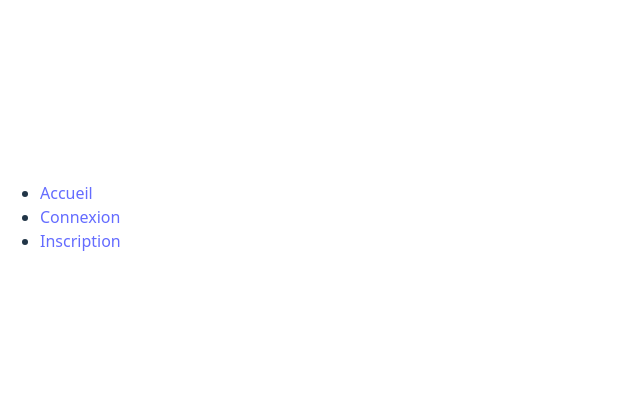
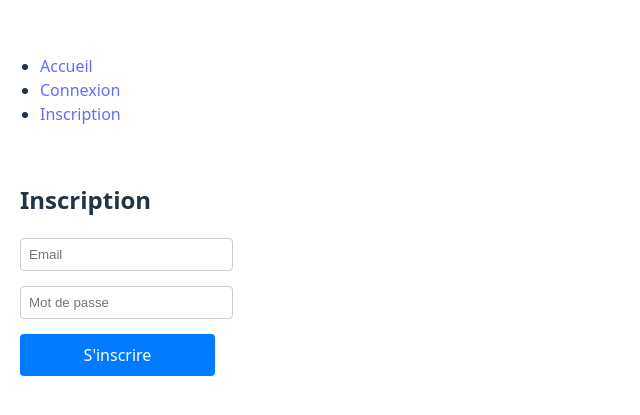
Before and after one commit to KanA-P-dot/SecureNotes, a React (Vite) app in the folder secure-notes-frontend/: page /register in a window 1280 px wide. Shown: the part 183-598 px from the top of the page, without its empty margins (0-640 px from the left). Built offline with nearby package versions, Linux system fonts and the light colour scheme.

Commit message:
feat: ajout page Register

```diff
--- a/secure-notes-frontend/src/App.jsx
+++ b/secure-notes-frontend/src/App.jsx
@@ -2,7 +2,7 @@ import { BrowserRouter as Router, Routes, Route } from 'react-router-dom'
 import Navbar from './components/Navbar'
 import Dashboard from './pages/Dashboard'
 // import Login from './pages/Login'
-// import Register from './pages/Register'
+import Register from './pages/Register'
 // import NoteEditor from './pages/NoteEditor'
 
 // App principal - gère les routes
@@ -14,9 +14,9 @@ function App() {
         <div className="main-content">
           <Routes>
             <Route path="/" element={<Dashboard />} />
-            {/* <Route path="/login" element={<Login />} />
+            {/* <Route path="/login" element={<Login />} /> */}
             <Route path="/register" element={<Register />} />
-            <Route path="/note/:id" element={<NoteEditor />} /> */}
+            {/* <Route path="/note/:id" element={<NoteEditor />} /> */}
           </Routes>
         </div>
       </div>
--- a/secure-notes-frontend/src/pages/Register.jsx
+++ b/secure-notes-frontend/src/pages/Register.jsx
@@ -0,0 +1,81 @@
+import { useState } from 'react'
+
+function Register() {
+  const [email, setEmail] = useState('')
+  const [password, setPassword] = useState('')
+
+  // TODO: ajouter validation email
+  // TODO: verifier longueur mot de passe
+
+  const handleSubmit = (e) => {
+    e.preventDefault()
+
+    // validation qu'il rentre bien les infos
+    if (!email || !password) {
+      alert('Veuillez remplir tous les champs')
+      return
+    }
+
+    console.log('Register:', { email, password })
+
+    // on vide les champs après soumission
+    setEmail('')
+    setPassword('')
+  }
+
+  return (
+    <div style={{ maxWidth: '400px', margin: '0 auto', padding: '20px' }}>
+      <h2>Inscription</h2>
+      <form onSubmit={handleSubmit}>
+        <div style={{ marginBottom: '15px' }}>
+          <input
+            type="email"
+            placeholder="Email"
+            value={email}
+            onChange={(e) => setEmail(e.target.value)}
+            required
+            style={{
+              width: '100%',
+              padding: '8px',
+              border: '1px solid #ccc',
+              borderRadius: '4px'
+            }}
+          />
+        </div>
+
+        <div style={{ marginBottom: '15px' }}>
+          <input
+            type="password"
+            placeholder="Mot de passe"
+            value={password}
+            onChange={(e) => setPassword(e.target.value)}
+            required
+            style={{
+              width: '100%',
+              padding: '8px',
+              border: '1px solid #ccc',
+              borderRadius: '4px'
+            }}
+          />
+        </div>
+
+        <button
+          type="submit"
+          style={{
+            width: '100%',
+            padding: '10px',
+            backgroundColor: '#007bff',
+            color: 'white',
+            border: 'none',
+            borderRadius: '4px',
+            cursor: 'pointer'
+          }}
+        >
+          S'inscrire
+        </button>
+      </form>
+    </div>
+  )
+}
+
+export default Register
```
